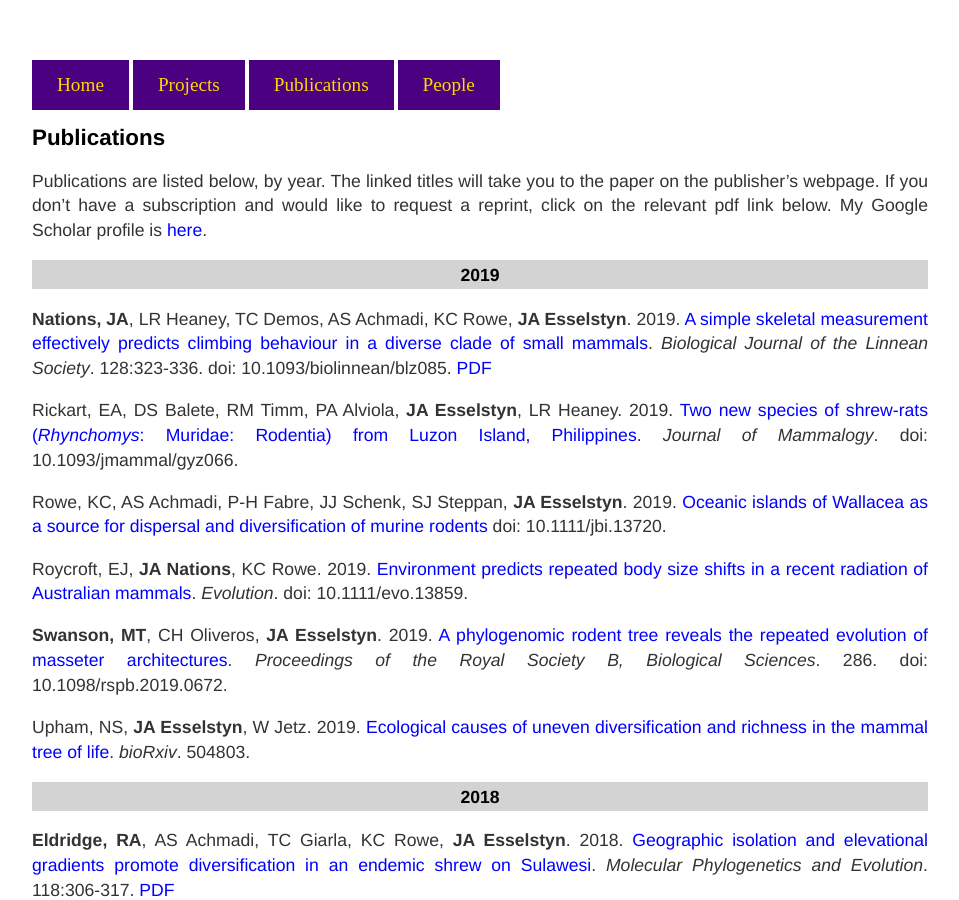
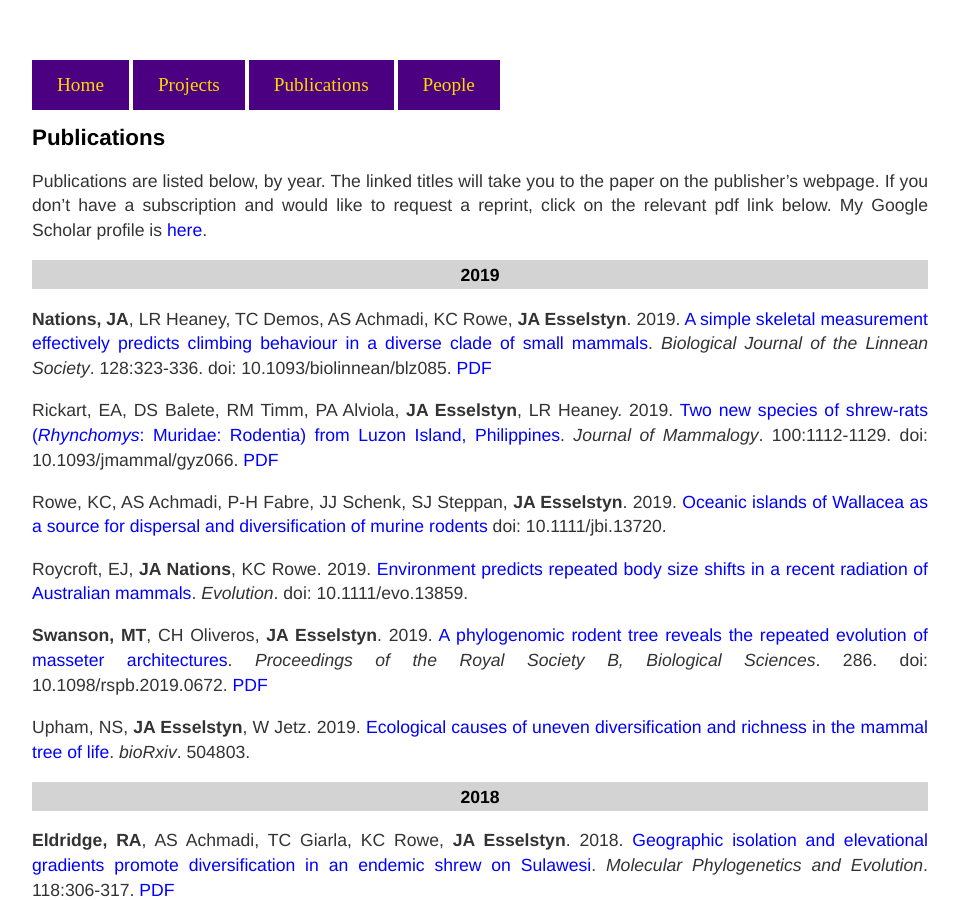
Before and after one commit to esselstyn/esselstyn.github.io, a Jekyll site: the page built from publications.md, in a window 1280 px wide and 900 px high. Shown: the whole window, without its empty margins (160-1119 px from the left). Built offline with Jekyll 4.4.1, drawn with Linux system fonts in a browser that asks for light colours.

Commit message:
updated pubs
added pdfs

```diff
--- a/publications.md
+++ b/publications.md
@@ -9,13 +9,13 @@ Publications are listed below, by year. The linked titles will take you to the p
 ### 2019
 **Nations, JA**, LR Heaney, TC Demos, AS Achmadi, KC Rowe, **JA Esselstyn**. 2019. [A simple skeletal measurement effectively predicts climbing behaviour in a diverse clade of small mammals](https://doi.org/10.1093/biolinnean/blz085). _Biological Journal of the Linnean Society_. 128:323-336. doi: 10.1093/biolinnean/blz085. [PDF](publications/2019/Nations-2019.pdf)
 
-Rickart, EA, DS Balete, RM Timm, PA Alviola, **JA Esselstyn**, LR Heaney. 2019. [Two new species of shrew-rats (_Rhynchomys_: Muridae: Rodentia) from Luzon Island, Philippines](https://doi.org/10.1093/jmammal/gyz066). _Journal of Mammalogy_. doi: 10.1093/jmammal/gyz066.
+Rickart, EA, DS Balete, RM Timm, PA Alviola, **JA Esselstyn**, LR Heaney. 2019. [Two new species of shrew-rats (_Rhynchomys_: Muridae: Rodentia) from Luzon Island, Philippines](https://doi.org/10.1093/jmammal/gyz066). _Journal of Mammalogy_. 100:1112-1129. doi: 10.1093/jmammal/gyz066. [PDF](publications/2019/Rickart-2019.pdf)
 
 Rowe, KC, AS Achmadi, P-H Fabre, JJ Schenk, SJ Steppan, **JA Esselstyn**. 2019. [Oceanic islands of Wallacea as a source for dispersal and diversification of murine rodents](https://doi.org/10.1111/jbi.13720) doi: 10.1111/jbi.13720.
 
 Roycroft, EJ, **JA Nations**, KC Rowe. 2019. [Environment predicts repeated body size shifts in a recent radiation of Australian mammals](https://doi.org/10.1111/evo.13859). _Evolution_. doi: 10.1111/evo.13859.
 
-**Swanson, MT**, CH Oliveros, **JA Esselstyn**. 2019. [A phylogenomic rodent tree reveals the repeated evolution of masseter architectures](https://doi.org/10.1098/rspb.2019.0672). _Proceedings of the Royal Society B, Biological Sciences_. 286. doi: 10.1098/rspb.2019.0672.
+**Swanson, MT**, CH Oliveros, **JA Esselstyn**. 2019. [A phylogenomic rodent tree reveals the repeated evolution of masseter architectures](https://doi.org/10.1098/rspb.2019.0672). _Proceedings of the Royal Society B, Biological Sciences_. 286. doi: 10.1098/rspb.2019.0672. [PDF](publications/2019/Swanson-2019.pdf)
 
 Upham, NS, **JA Esselstyn**, W Jetz. 2019. [Ecological causes of uneven diversification and richness in the mammal tree of life](https://doi.org/10.1101/504803). _bioRxiv_. 504803.
 
```
Also changed, not shown: 3 other files.
